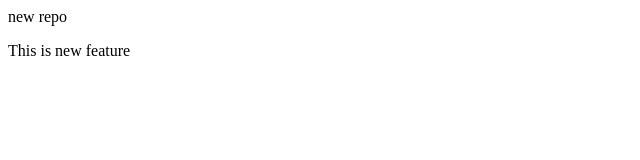
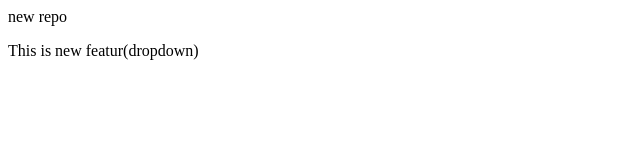
Before and after one commit to Hitisha-Patel/LocalRepo, a plain HTML site: page index.html in a window 1280 px wide. Shown: the full height of the page, 0-640 px from the left. Drawn offline with Linux system fonts and the light colour scheme.

Commit message:
Add Dropdown

```diff
--- a/index.html
+++ b/index.html
@@ -1,2 +1,2 @@
 <p>new repo</p>
-<p>This is new feature</p>
+<p>This is new featur(dropdown)</p>
```
